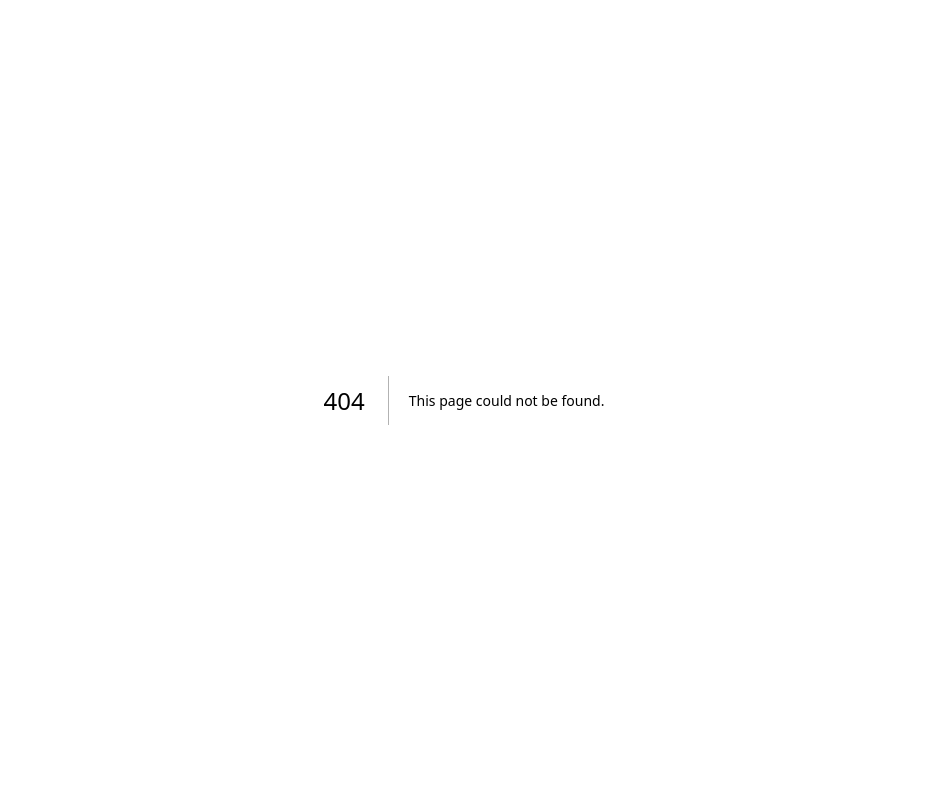
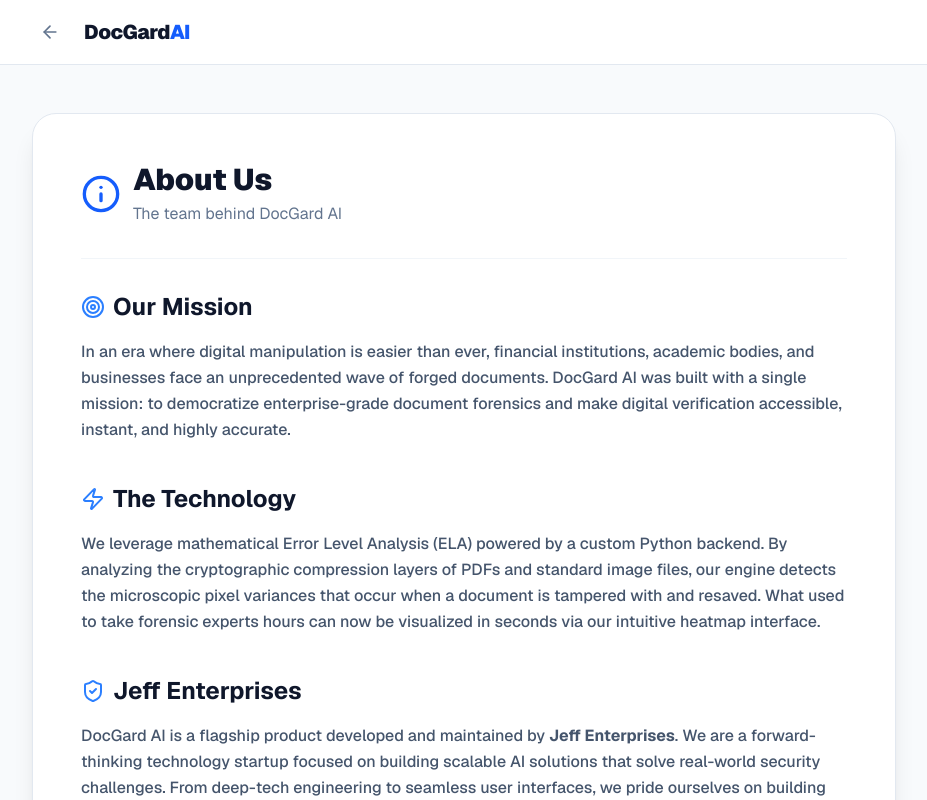
Before and after one commit to Jefxrxy/docgard-ai, a Next.js app: page /about in a window 1280 px wide. Before the commit this address had no page. Shown: the top 800 px of the page, without its empty margins (176-1103 px from the left). Built offline with nearby package versions, Linux system fonts and the light colour scheme.

Commit message:
Add About Us page and finalize footer links

```diff
--- /dev/null
+++ b/app/about/page.tsx
@@ -0,0 +1,72 @@
+import React from 'react';
+import { Info, ArrowLeft, ShieldCheck, Target, Zap } from 'lucide-react';
+import Link from 'next/link';
+
+export default function AboutUs() {
+  return (
+    <div className="min-h-screen bg-slate-50 font-sans pb-12">
+      <header className="bg-white border-b border-slate-200 sticky top-0 z-50">
+        <div className="max-w-4xl mx-auto px-4 h-16 flex items-center gap-4">
+          <Link href="/" className="p-2 hover:bg-slate-100 rounded-full transition-colors text-slate-500">
+            <ArrowLeft className="w-5 h-5" />
+          </Link>
+          <span className="text-xl font-black text-slate-900 tracking-tight">DocGard<span className="text-blue-600">AI</span></span>
+        </div>
+      </header>
+
+      <main className="max-w-4xl mx-auto px-4 mt-12">
+        <div className="bg-white rounded-3xl shadow-xl border border-slate-200 p-8 md:p-12">
+          <div className="flex items-center gap-3 mb-8 pb-8 border-b border-slate-100">
+            <Info className="w-10 h-10 text-blue-600" />
+            <div>
+              <h1 className="text-3xl font-black text-slate-900">About Us</h1>
+              <p className="text-slate-500 mt-1">The team behind DocGard AI</p>
+            </div>
+          </div>
+
+          <div className="space-y-10 text-slate-600 leading-relaxed font-medium">
+
+            <section>
+              <h2 className="text-2xl font-bold text-slate-900 mb-4 flex items-center gap-2">
+                <Target className="w-6 h-6 text-blue-500" /> Our Mission
+              </h2>
+              <p>
+                In an era where digital manipulation is easier than ever, financial institutions, academic bodies, and businesses face an unprecedented wave of forged documents.
+                DocGard AI was built with a single mission: to democratize enterprise-grade document forensics and make digital verification accessible, instant, and highly accurate.
+              </p>
+            </section>
+
+            <section>
+              <h2 className="text-2xl font-bold text-slate-900 mb-4 flex items-center gap-2">
+                <Zap className="w-6 h-6 text-blue-500" /> The Technology
+              </h2>
+              <p>
+                We leverage mathematical Error Level Analysis (ELA) powered by a custom Python backend. By analyzing the cryptographic compression layers of PDFs and standard image files,
+                our engine detects the microscopic pixel variances that occur when a document is tampered with and resaved. What used to take forensic experts hours can now be
+                visualized in seconds via our intuitive heatmap interface.
+              </p>
+            </section>
+
+            <section>
+              <h2 className="text-2xl font-bold text-slate-900 mb-4 flex items-center gap-2">
+                <ShieldCheck className="w-6 h-6 text-blue-500" /> Jeff Enterprises
+              </h2>
+              <p>
+                DocGard AI is a flagship product developed and maintained by <strong>Jeff Enterprises</strong>. We are a forward-thinking technology startup focused on building scalable AI solutions
+                that solve real-world security challenges. From deep-tech engineering to seamless user interfaces, we pride ourselves on building tools that users can trust.
+              </p>
+            </section>
+
+            <div className="mt-12 p-6 bg-slate-50 border border-slate-100 rounded-2xl">
+              <p className="text-sm text-center text-slate-500">
+                For business inquiries, partnership opportunities, or technical support, please reach out to our administration team. <br/>
+                <span className="font-bold text-slate-700 mt-2 block">© 2026 Jeff Enterprises. All rights reserved.</span>
+              </p>
+            </div>
+
+          </div>
+        </div>
+      </main>
+    </div>
+  );
+}
--- a/app/page.tsx
+++ b/app/page.tsx
@@ -215,10 +215,10 @@
         <div className="max-w-6xl mx-auto px-4 flex flex-col md:flex-row justify-between items-center gap-4">
           <p>© 2026 DocGard. A product of Jeff Enterprises.</p>
           <div className="flex gap-4 text-slate-500">
-            {/* 🚀 THE UPDATED FOOTER LINKS */}
+            {/* 🚀 THE FULLY CONNECTED FOOTER LINKS */}
             <a href="/privacy" className="hover:text-slate-300 transition-colors">Privacy Policy</a>
             <a href="/terms" className="hover:text-slate-300 transition-colors">Terms of Service</a>
-            <a href="#" className="hover:text-slate-300 transition-colors">About Us</a>
+            <a href="/about" className="hover:text-slate-300 transition-colors">About Us</a>
           </div>
         </div>
       </footer>
```
